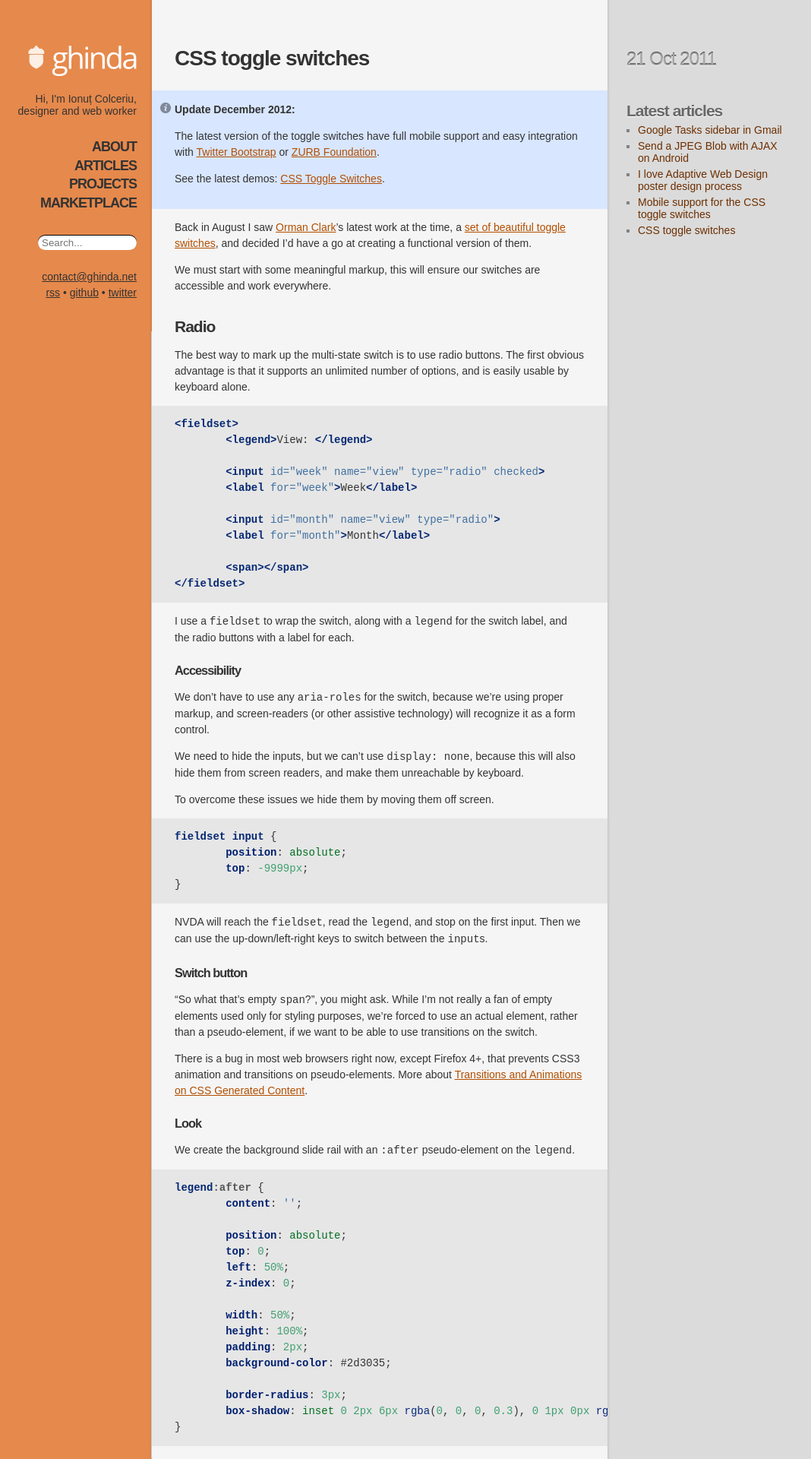
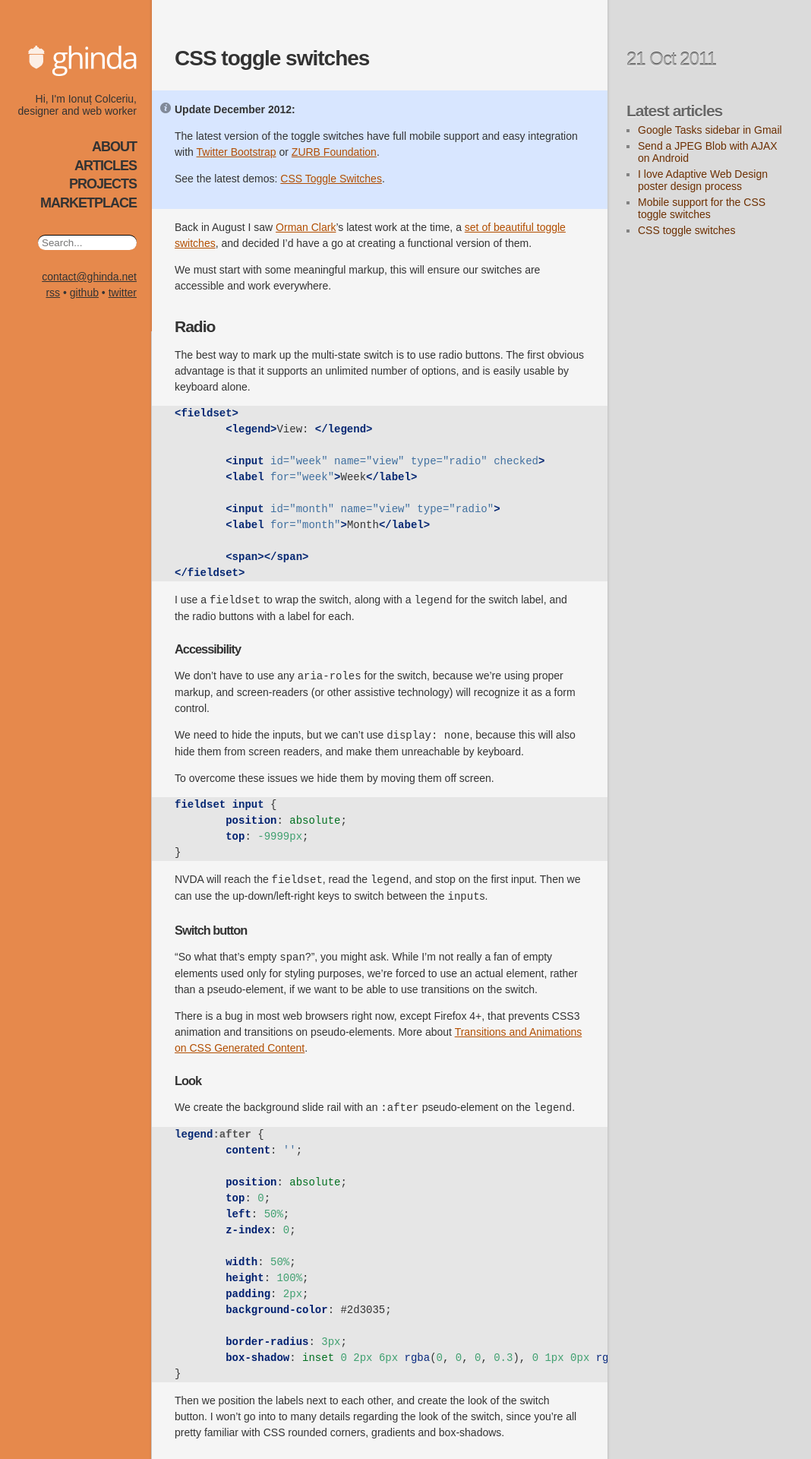
Before and after one commit to ghinda/ghinda.github.com, a Jekyll site: the page built from _posts/2011-10-21-css-toggle-switches.md, in a window 1280 px wide. Shown: the top 1920 px of the page at 76% size, without its empty margins (0-1068 px from the left). Built offline with Jekyll 4.4.1, drawn with Linux system fonts in a browser that asks for light colours; Markdown is read by kramdown in place of the engine named in the settings.

Commit message:
Switch to redcarpet and change highlighting syntax.

````diff
--- a/_config.yml
+++ b/_config.yml
@@ -1,6 +1,7 @@
 safe: true
 lsi: false
 pygments: true
+markdown: redcarpet
 permalink: /:title
 url: http://ghinda.net
 category_dir: tag
--- a/_posts/2011-10-21-css-toggle-switches.md
+++ b/_posts/2011-10-21-css-toggle-switches.md
@@ -31,7 +31,7 @@
 
 The best way to mark up the multi-state switch is to use radio buttons. The first obvious advantage is that it supports an unlimited number of options, and is easily usable by keyboard alone.
 
-{% highlight html %}
+```html
 <fieldset>
 	<legend>View: </legend>
 
@@ -43,7 +43,7 @@
 
 	<span></span>
 </fieldset>
-{% endhighlight %}
+```
 
 
 I use a `fieldset` to wrap the switch, along with a `legend` for the switch label, and the radio buttons with a label for each.
@@ -57,12 +57,12 @@
 
 To overcome these issues we hide them by moving them off screen.
 
-{% highlight css %}
+```css
 fieldset input {
 	position: absolute;
 	top: -9999px;
 }
-{% endhighlight %}
+```
 
 NVDA will reach the `fieldset`, read the `legend`, and stop on the first input. Then we can use the up-down/left-right keys to switch between the `input`s.
 
@@ -76,7 +76,7 @@
 
 We create the background slide rail with an `:after` pseudo-element on the `legend`.
 
-{% highlight css %}
+```css
 legend:after {
 	content: '';
 
@@ -93,7 +93,7 @@
 	border-radius: 3px;
 	box-shadow: inset 0 2px 6px rgba(0, 0, 0, 0.3), 0 1px 0px rgba(255, 255, 255, 0.2);
 }
-{% endhighlight %}
+```
 
 Then we position the labels next to each other, and create the look of the switch button. I won't go into to many details regarding the look of the switch, since you're all pretty familiar with CSS rounded corners, gradients and box-shadows.
 
@@ -101,11 +101,11 @@
 
 This is where all the magic happens. We implement the full functionality of the switch only with CSS, by targeting the `span`, from the last `:checked` input, using the general sibling selector.
 
-{% highlight css %}
+```css
 fieldset input:last-of-type:checked ~ span {
 	left: 75%;
 }
-{% endhighlight %}
+```
 
 The switch is now fully functional, but we're lacking one important feature: a way to style the focused label, this is especially useful for users that are unable to use a mouse.
 
@@ -113,20 +113,20 @@
 
 To style the active label differently, we target the label following the checked input, using the adjacent sibling selector.
 
-{% highlight css %}
+```css
 fieldset input:checked + label {
 	color: #2d592a;
 	text-shadow: 0 1px 0 rgba(255,255,255,0.5);
 }
-{% endhighlight %}
+```
 
 We also need to provide a way to highlight the focused label, even if the associated input is not checked. We'll use the same technique we used for the checked item, but instead of using the `:checked` pseudo-class, we'll use `:focus`, and provide an outline for it.
 
-{% highlight css %}
+```css
 fieldset input:focus + label {
 	outline: 1px dotted #fff;
 }
-{% endhighlight %}
+```
 
 This benefits mostly Opera, since it's the only browser that allows you to reach each option using Tab, and select it by pressing the Enter or Space keys. Other browsers jump to the next fieldset when pressing Tab.
 
@@ -142,13 +142,13 @@
 
 My next approach was using a checkbox, instead of radio input. This means we can simplify the markup a bit, since we don't have multiple input elements, like in the radio version.
 
-{% highlight html %}
+```html
 <label>
 	View:
 	<input type="checkbox" />
 	<span></span>
 </label>
-{% endhighlight %}
+```
 
 Notice I'm not using the fieldset element any more, but just wrapping the input in a label, and again, than empty span.
 
@@ -156,13 +156,13 @@
 
 We can only use the main text in the label, so we have to use generated content to create the "Week" and "Month" labels.
 
-{% highlight html %}
+```html
 <label data-on="Week" data-off="Month">
-{% endhighlight %}
+```
 
 To be able to easily reuse the toggle switch, you can see I'm using custom HTML5 attributes for these labels.
 
-{% highlight css %}
+```css
 label:after {
 	position: relative;
 	width: 50%;
@@ -173,7 +173,7 @@
 
 	column-count: 2;
 }
-{% endhighlight %}
+```
 
 In the content property, I use the attr() notation to get the value of the custom `data-` attributes, and separate them using the `\a` newline character.
 
@@ -204,19 +204,19 @@
 
 You'll notice I'm using a structure similar to the one used in the radio version, that allows for more flexibility in CSS.
 
-{% highlight html %}
+```html
 <fieldset>
 	<input id="wireless" type="checkbox" />
 	<label for="wireless">Wireless:</label>
 	<span></span>
 </fieldset>
-{% endhighlight %}
+```
 
 ### Behaviour
 
 When activated, the switch needs to move the toggle button and change the style of the rail. For this, I use the sibling selectors.
 
-{% highlight css %}
+```css
 /* Move the toggle button */
 input:focus ~ span {
 	right: 45px;
@@ -229,7 +229,7 @@
 
 	color: #60783f;
 }
-{% endhighlight %}
+```
 
 I've used the `label:after` pseudo-element to generate the rail, like in the radio version, and also included the On/Off text labels in it, since they're on the same depth.
 
````
Also changed, not shown: _posts/2012-03-10-css-toggle-switches-mobile.md (+4 -4 lines), _posts/2012-11-25-jpeg-blob-ajax-android.md (+6 -6 lines).
